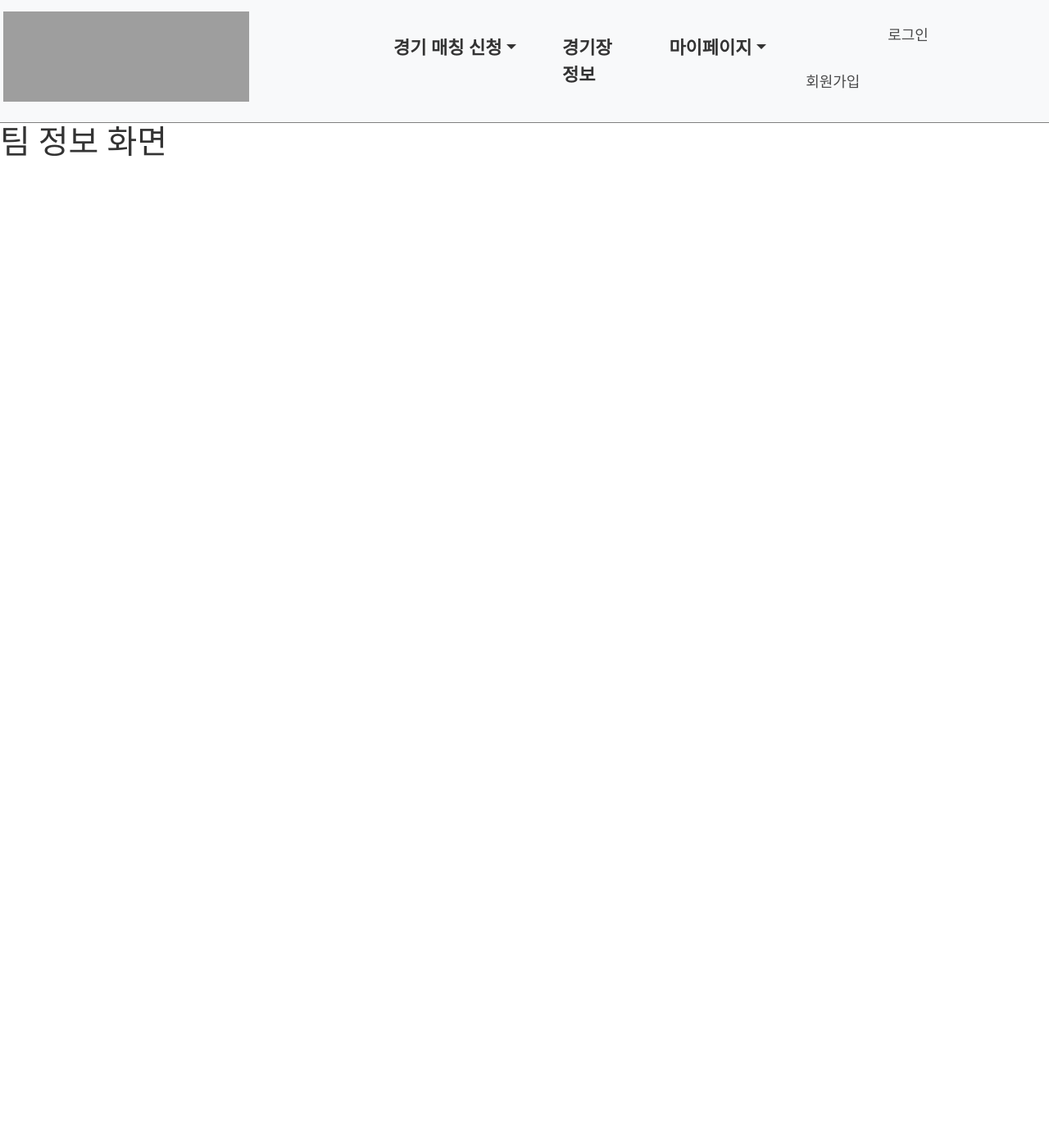
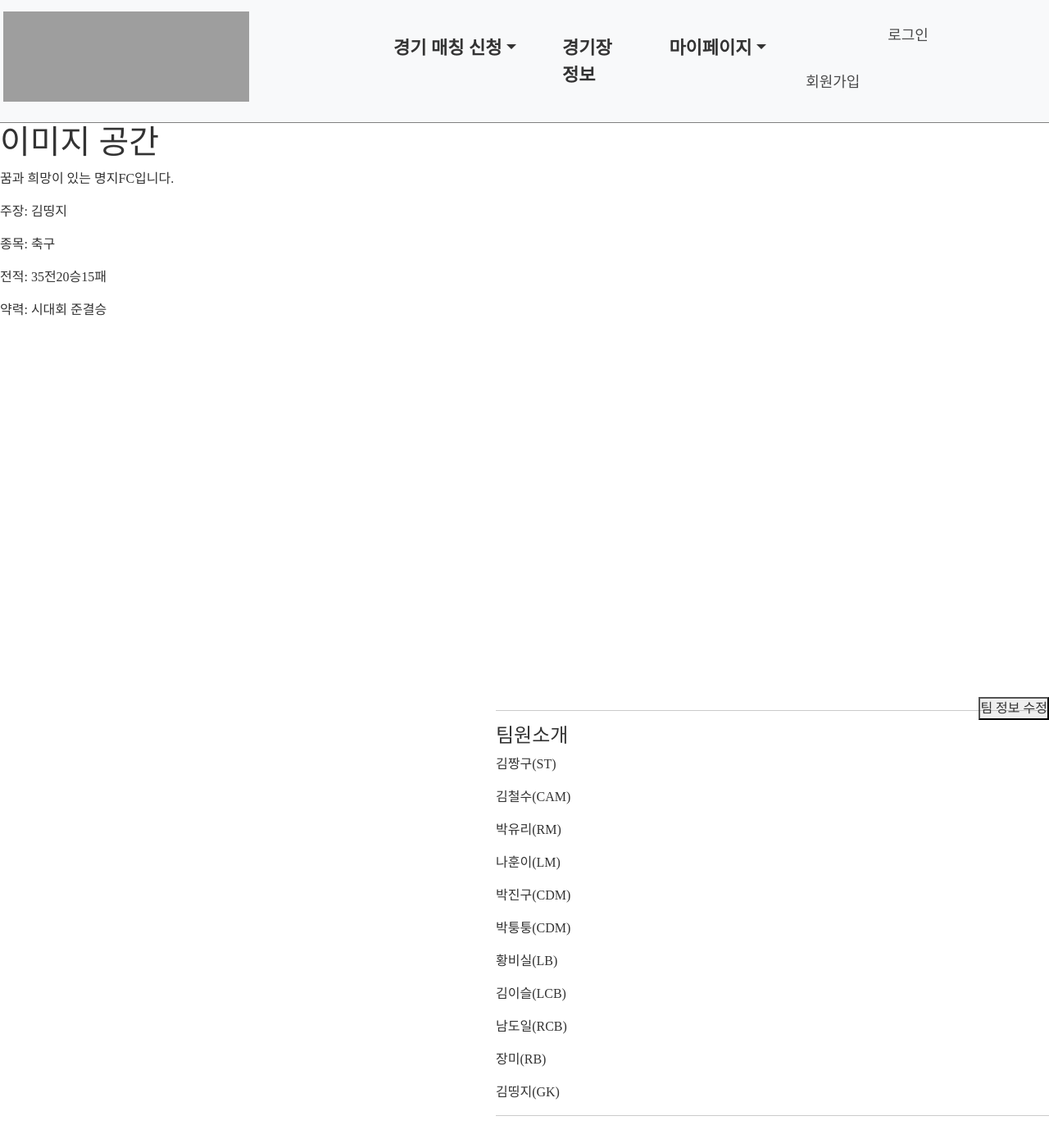
Before and after one commit to TeamGuu/TeamGuu-frontend, a React (Create React App) app in the folder capstone/: page /page/TeamInfoPage in a window 1280 px wide. Shown: the top 1400 px of the page at 82% size. Before the commit the page ends 800 px from the top, so only its background shows below. Built offline with nearby package versions, Linux system fonts and the light colour scheme; grey boxes are pictures that could not be loaded.

Commit message:
docs: TeamInfoPage화면 기초구현완료, TeamInfoFixPage(이름수정해야함)새로만듬.,TeamInfoPage.css작성

```diff
--- a/capstone/src/App.js
+++ b/capstone/src/App.js
@@ -16,7 +16,7 @@ import StadiumListPage from './page/StadiumListPage';
 import MyInfoPage from './page/MyInfoPage';
 import TeamInfoPage from './page/TeamInfoPage';
 import CreateTeamPage from './page/CreateTeamPage';
-
+import TeamInfoFixPage from './page/TeamInfoFixPage';
 const App = (props) => {
   return (
     <BrowserRouter>
--- a/capstone/src/page/CreateTeamPage.js
+++ b/capstone/src/page/CreateTeamPage.js
@@ -3,9 +3,8 @@ import React from "react";
 const CreateTeamPage = (props) => {
     return(
         <div>
-            <h1>팀 생성 화면</h1>
+            <h2>팀 생성 화면</h2>
         </div>
-
     );
 }
 
--- /dev/null
+++ b/capstone/src/page/TeamInfoFixPage.js
@@ -0,0 +1,12 @@
+import React from "react";
+
+const TeamInfoFixPage = (props) => {
+    return(
+        <div>
+            <h1>팀 정보 수정화면</h1>
+        </div>
+
+    );
+}
+
+export default TeamInfoFixPage;
--- a/capstone/src/page/TeamInfoPage.js
+++ b/capstone/src/page/TeamInfoPage.js
@@ -1,11 +1,40 @@
 import React from "react";
-
+import "../style/TeamInfoPage.css";
+import {Link} from "react-router-dom";
 const TeamInfoPage = (props) => {
     return(
-        <div>
-            <h1>팀 정보 화면</h1>
+        <div className="contents">
+            <div className="teaminfo">
+                <div>
+                    <h1>이미지 공간</h1>
+                </div>
+                <p>꿈과 희망이 있는 명지FC입니다.</p>
+                <p>주장: 김띵지</p>
+                <p>종목: 축구</p>
+                <p>전적: 35전20승15패</p>
+                <p>약력: 시대회 준결승</p>
+            </div>
+            <div className="teammateinfo">
+                <Link to="/page/TeamInfoFixPage">
+                    <button className="button">팀 정보 수정</button>
+                </Link>
+
+                <hr/>
+                <h4>팀원소개</h4>
+                <p>김짱구(ST)</p>
+                <p>김철수(CAM)</p>
+                <p>박유리(RM)</p>
+                <p>나훈이(LM)</p>
+                <p>박진구(CDM)</p>
+                <p>박퉁퉁(CDM)</p>
+                <p>황비실(LB)</p>
+                <p>김이슬(LCB)</p>
+                <p>남도일(RCB)</p>
+                <p>장미(RB)</p>
+                <p>김띵지(GK)</p>
+                <hr/>
+            </div>
         </div>
-
     );
 }
 
--- /dev/null
+++ b/capstone/src/style/TeamInfoPage.css
@@ -0,0 +1,29 @@
+*{
+    margin: 0 auto;
+    padding: 0;
+    list-style: none;
+    font-family: "맑은 고딕";
+    color: #333333;
+}
+
+.contents{
+    float: left;
+    height: 700px;
+    width: 100%;
+}
+
+.teaminfo{
+    float: left;
+    height: 700px;
+    width: 675px;
+}
+
+.teammateinfo{
+    float: right;
+    height: 700px;
+    width: 675px;
+}
+
+.button{
+    float: right;
+}
```
